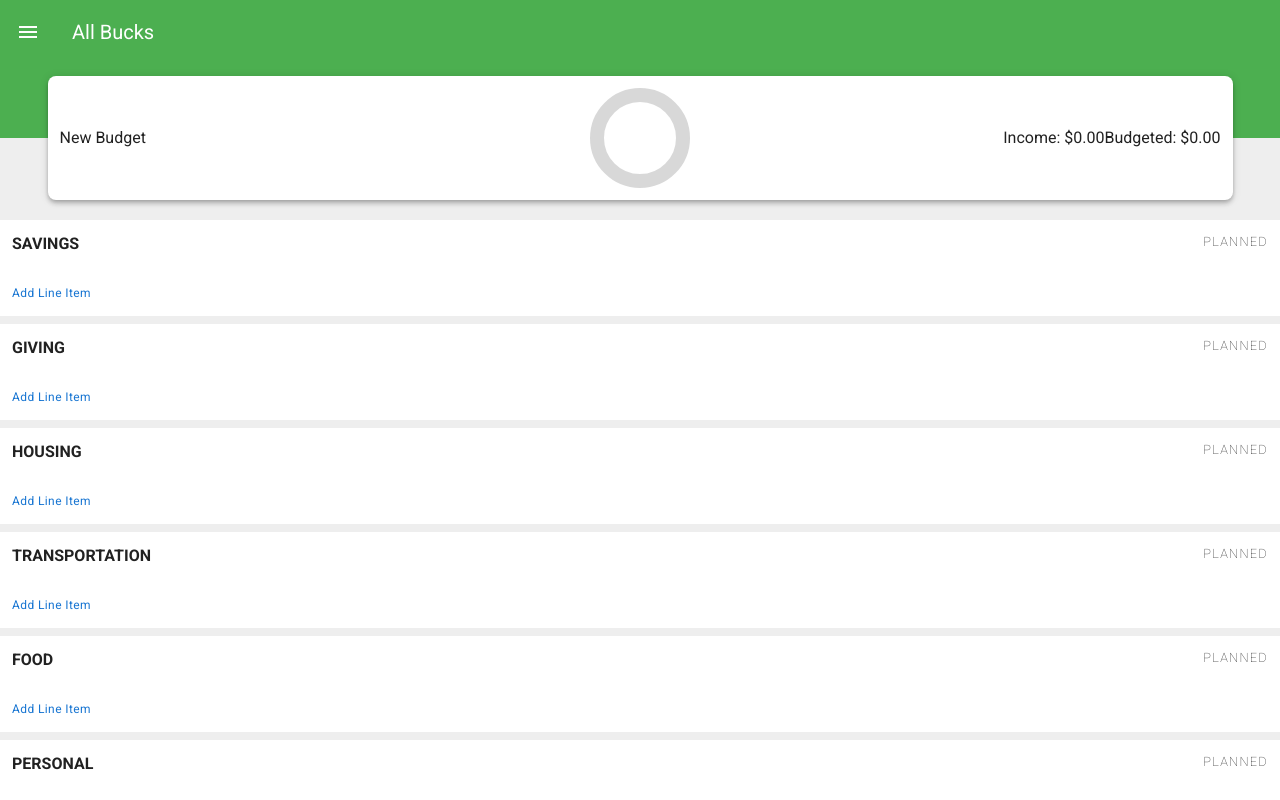
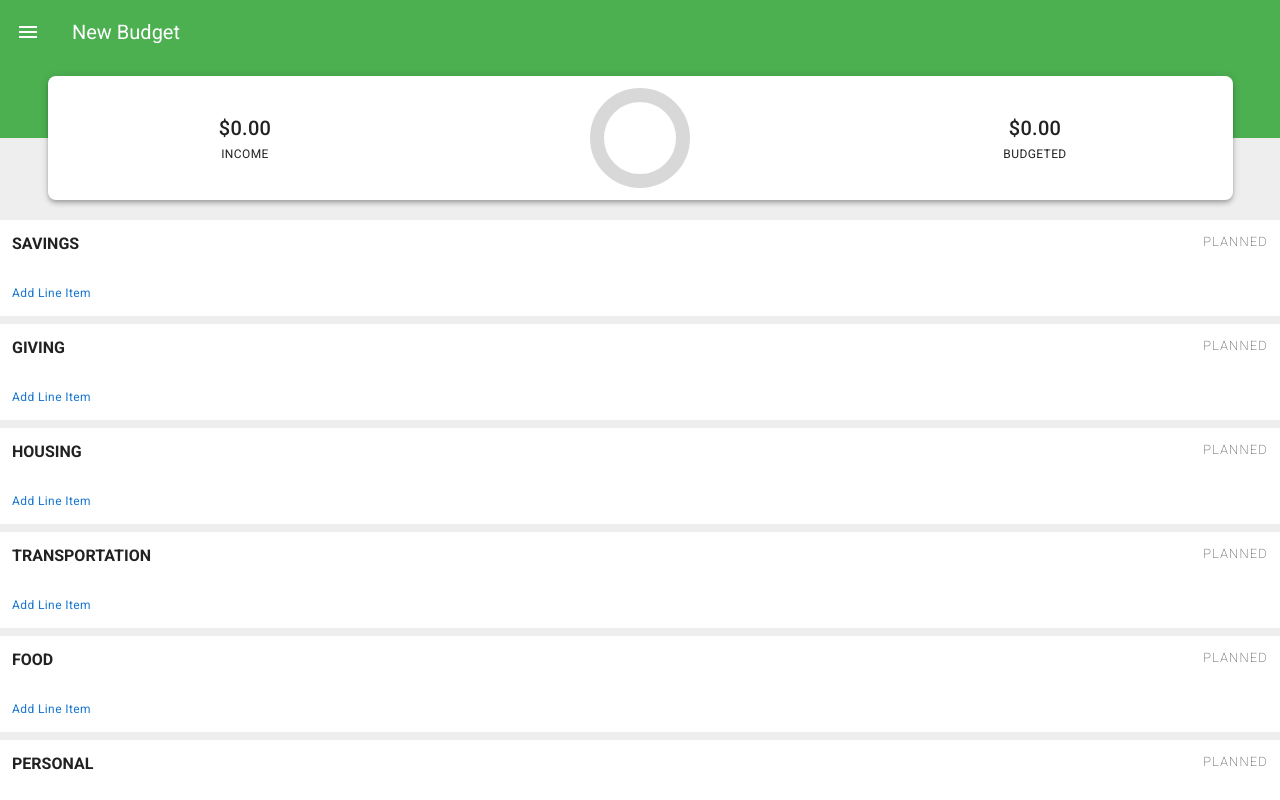
Before and after one commit to zach-mcnulty/all-bucks, a Vue app: page / in a window 1280 px wide. Shown: the top 800 px of the page. Built offline with nearby package versions, Linux system fonts and the light colour scheme; what vue-currency-input would draw is missing.

Commit message:
Appbar and Budget Header UI updates

```diff
--- a/src/App.vue
+++ b/src/App.vue
@@ -1,6 +1,6 @@
 <template>
   <v-app>
-    <app-bar @drawer="drawer = true"></app-bar>
+    <app-bar :budgetTitle="activeBudget.title" @drawer="drawer = true"></app-bar>
     <drawer :value="drawer" @input="(input) => (drawer = input)"></drawer>
 
     <v-main class="grey lighten-3">
--- a/src/components/AppBar.vue
+++ b/src/components/AppBar.vue
@@ -1,12 +1,14 @@
 <template>
   <v-app-bar color="green" app flat dark>
     <v-app-bar-nav-icon @click.stop="$emit('drawer')"></v-app-bar-nav-icon>
-    <v-toolbar-title>All Bucks</v-toolbar-title>
+    <v-toolbar-title>{{budgetTitle}}</v-toolbar-title>
   </v-app-bar>
 </template>
 
 <script>
-export default {};
+export default {
+  props: ['budgetTitle']
+};
 </script>
 
 <style>
--- a/src/components/BudgetHeader.vue
+++ b/src/components/BudgetHeader.vue
@@ -3,20 +3,15 @@
     class="white rounded-lg elevation-4"
     style="position: sticky; top: 56px"
   >
-    <v-row class="d-flex space-between">
-      <v-col class="d-flex align-center">{{ budget.title }}</v-col>
+    <v-row class="d-flex space-around">
       <v-col class="d-flex justify-center align-center">
-        <v-progress-circular
-          color="green darken-1"
-          size="100"
-          width="14"
-        ></v-progress-circular>
-      </v-col>
-      <v-col
-        class="d-flex flex-column justify-center align-end flex-md-row justify-md-end align-md-center"
-      >
-        <div v-if="!editingIncome" @click="editingIncome = true">
-          Income: {{ budget.income | currency}}
+        <div
+          v-if="!editingIncome"
+          @click="editingIncome = true"
+          class="d-flex flex-column align-center"
+        >
+          <div class="text-h6">{{ budget.income | currency }}</div>
+          <div class="caption text-uppercase">Income</div>
         </div>
         <budget-details-form
           v-else
@@ -34,7 +29,24 @@
             v-click-outside="closeIncomeForm"
           ></v-text-field>
         </budget-details-form>
-        <div>Budgeted: {{ budgeted | currency }}</div>
+      </v-col>
+      <v-col class="d-flex justify-center align-center">
+        <v-progress-circular
+          color="green darken-1"
+          size="100"
+          width="14"
+        ></v-progress-circular>
+      </v-col>
+      <v-col class="d-flex flex-column justify-center align-center">
+        <div class="d-flex flex-column align-center">
+          <div
+            :style="budgeted > budget.income ? 'color:red;' : ''"
+            class="text-h6"
+          >
+            {{ budgeted | currency }}
+          </div>
+          <div class="caption text-uppercase">Budgeted</div>
+        </div>
       </v-col>
     </v-row>
   </v-container>
```
